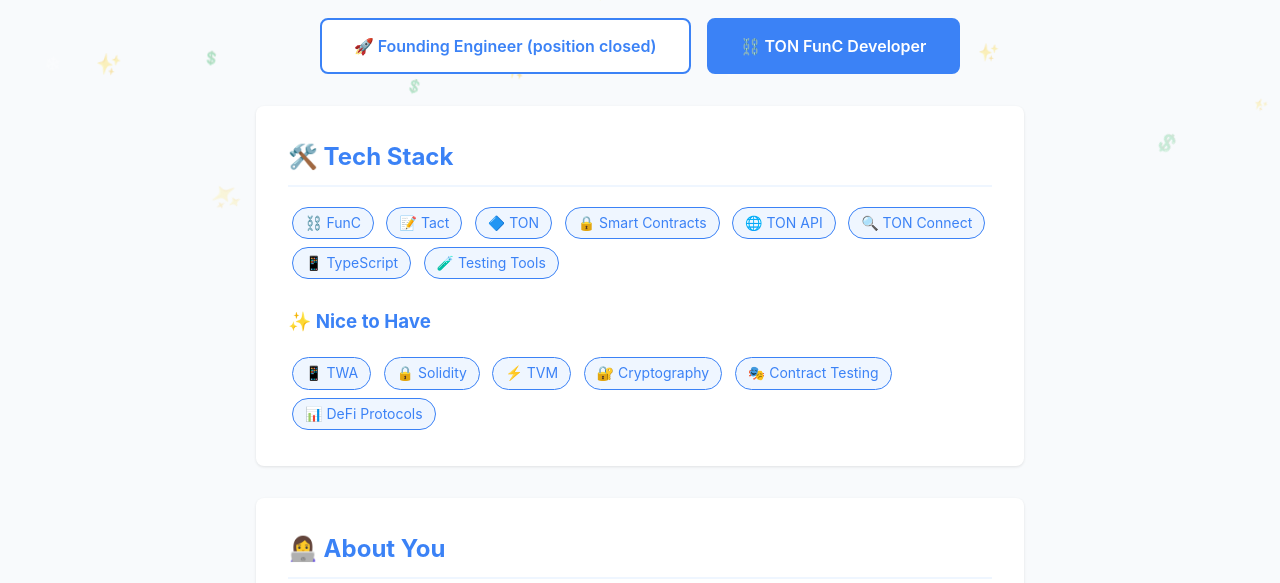
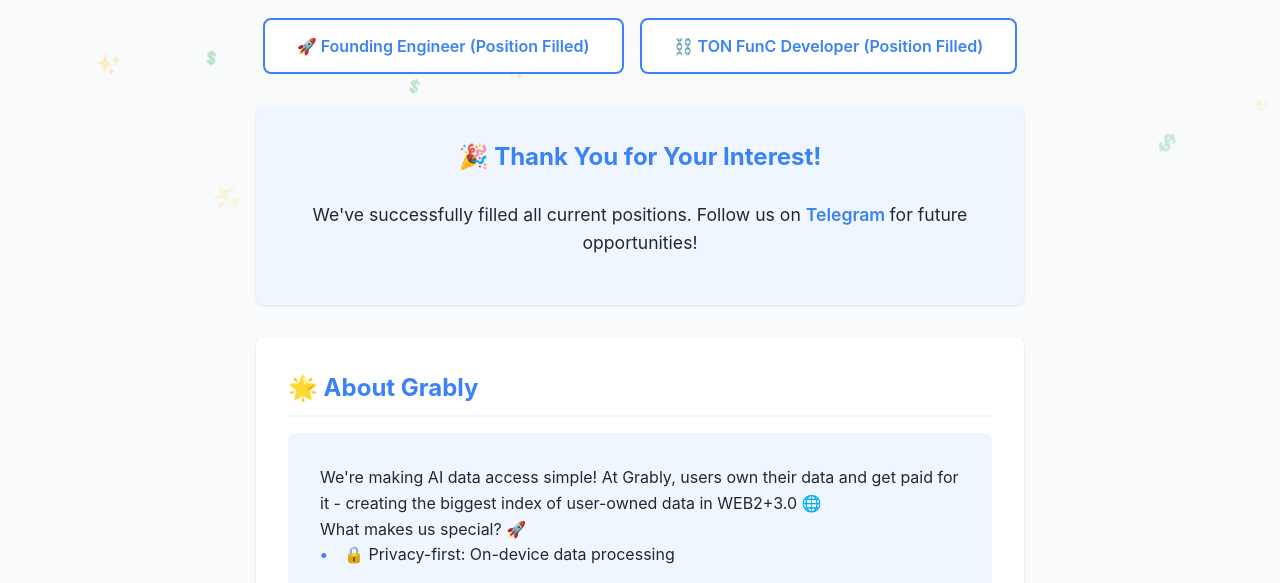
Before and after one commit to Grably-us/grably-jobs, a plain HTML site: page index.html in a window 1280 px wide. Shown: the part 320-903 px from the top of the page. Drawn offline with Linux system fonts and the light colour scheme.

Commit message:
closed position

```diff
--- a/index.html
+++ b/index.html
@@ -362,8 +362,20 @@
 
     <div class="container">
         <div class="tabs">
-            <button class="tab inactive" data-job="founding-engineer">🚀 Founding Engineer (position closed)</button>
-            <button class="tab active" data-job="func-developer">⛓️ TON FunC Developer</button>
+            <button class="tab inactive" data-job="founding-engineer">🚀 Founding Engineer (Position Filled)</button>
+            <button class="tab inactive" data-job="func-developer">⛓️ TON FunC Developer (Position Filled)</button>
+        </div>
+
+        <!-- Add a notice section -->
+        <div class="section" style="text-align: center; background: var(--accent);">
+            <h2 style="border: none; justify-content: center;">🎉 Thank You for Your Interest!</h2>
+            <p style="font-size: 1.1rem; margin: 1rem 0;">
+                We've successfully filled all current positions. Follow us on
+                <a href="https://t.me/grablyinc" style="color: var(--primary); text-decoration: none; font-weight: 600;">
+                    Telegram
+                </a>
+                for future opportunities!
+            </p>
         </div>
 
         <!-- Founding Engineer Position -->
@@ -502,37 +514,16 @@
     </div>
 
     <script>
-        document.addEventListener('DOMContentLoaded', function() {
-            const tabs = document.querySelectorAll('.tab:not(.inactive)');
+                document.addEventListener('DOMContentLoaded', function() {
+            // Disable tab clicking completely
+            const tabs = document.querySelectorAll('.tab');
+            tabs.forEach(tab => {
+                tab.style.pointerEvents = 'none';
+            });
 
-            // Initial state check - ensure FunC developer is active
-            const initializeState = () => {
-                document.querySelectorAll('.job-content').forEach(content => {
-                    content.classList.remove('active');
-                });
-                document.getElementById('func-developer').classList.add('active');
-            };
-
-            // Run initial state check
-            initializeState();
-
-            // Tab click handler - only for non-inactive tabs
-            tabs.forEach(tab => {
-                tab.addEventListener('click', function() {
-                    if (!this.classList.contains('inactive')) {
-                        tabs.forEach(t => t.classList.remove('active'));
-                        document.querySelectorAll('.job-content').forEach(content => {
-                            content.classList.remove('active');
-                        });
-
-                        this.classList.add('active');
-                        const jobId = this.getAttribute('data-job');
-                        const content = document.getElementById(jobId);
-                        if (content) {
-                            content.classList.add('active');
-                        }
-                    }
-                });
+            // Hide all job content sections
+            document.querySelectorAll('.job-content').forEach(content => {
+                content.style.display = 'none';
             });
         });
         document.addEventListener('DOMContentLoaded', function() {
```
